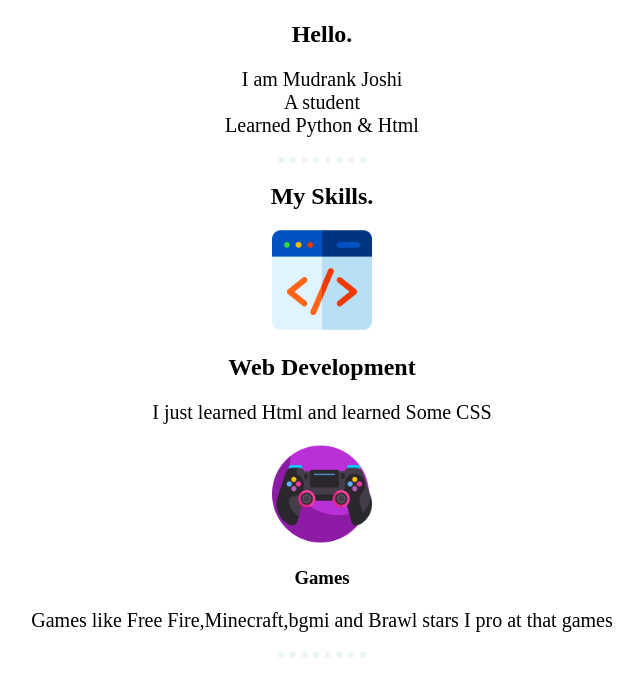
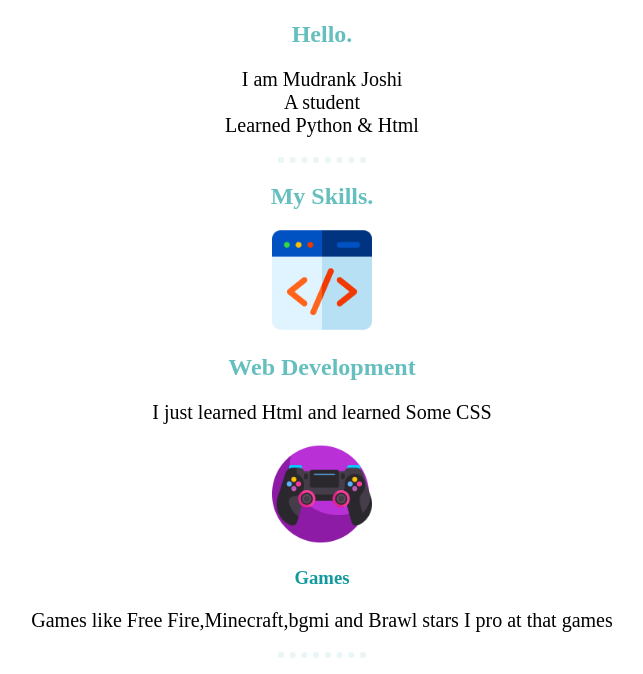
Before and after one commit to 007Mudrank/cv, a plain HTML site: page index.html in a window 1280 px wide. Shown: the part 1005-1679 px from the top of the page, without its empty margins (318-961 px from the left). Drawn offline with Linux system fonts and the light colour scheme.

Commit message:
Update style.css

```diff
--- a/style.css
+++ b/style.css
@@ -1,5 +1,12 @@
 h1 {
   font-size: 80px;
+  color: #66BFBF;
+}
+h2 {
+  color: #66BFBF;
+}
+h3 {
+  color: #11999E;
 }
 p {
   font-size: 20px;
```
